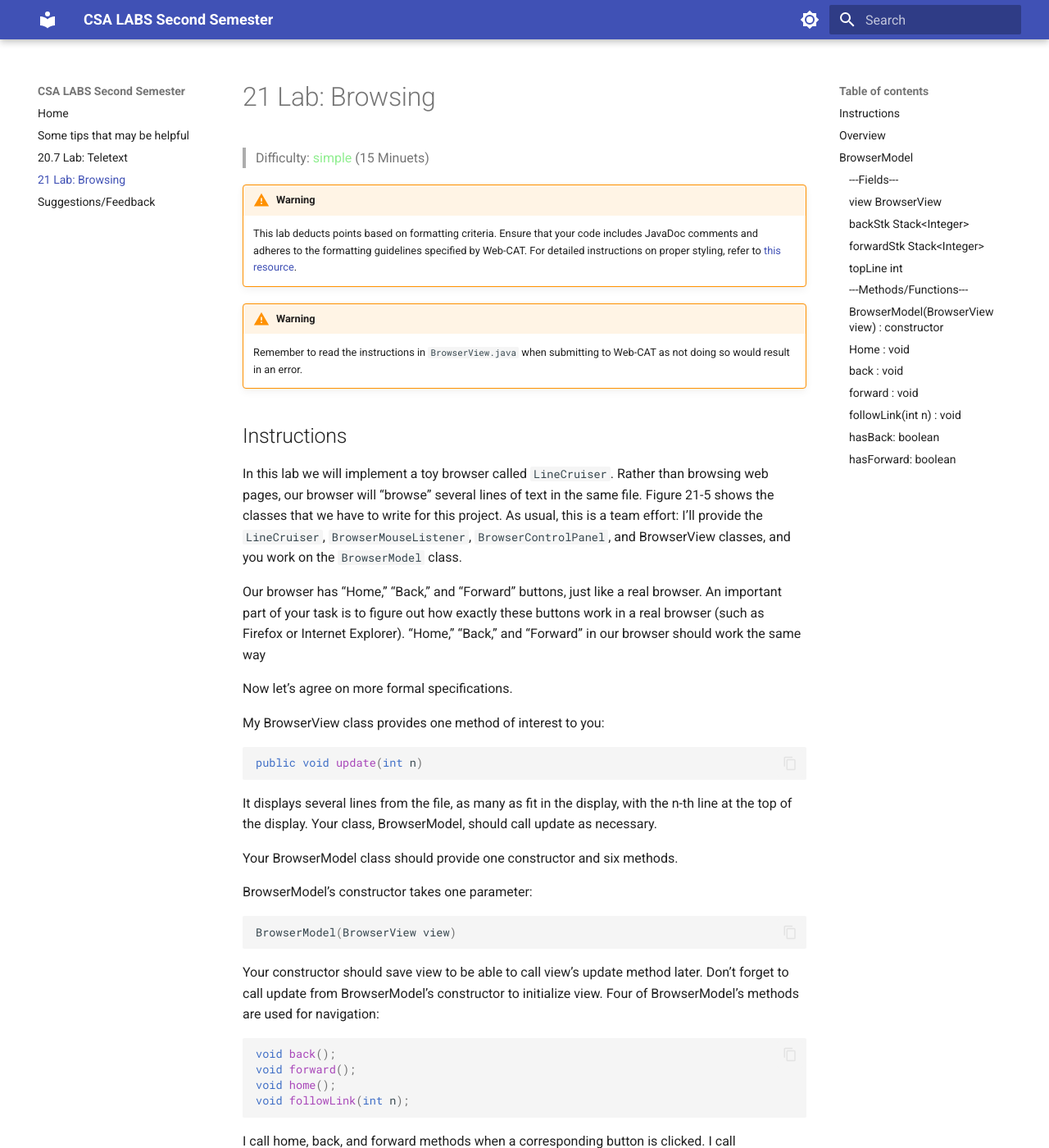
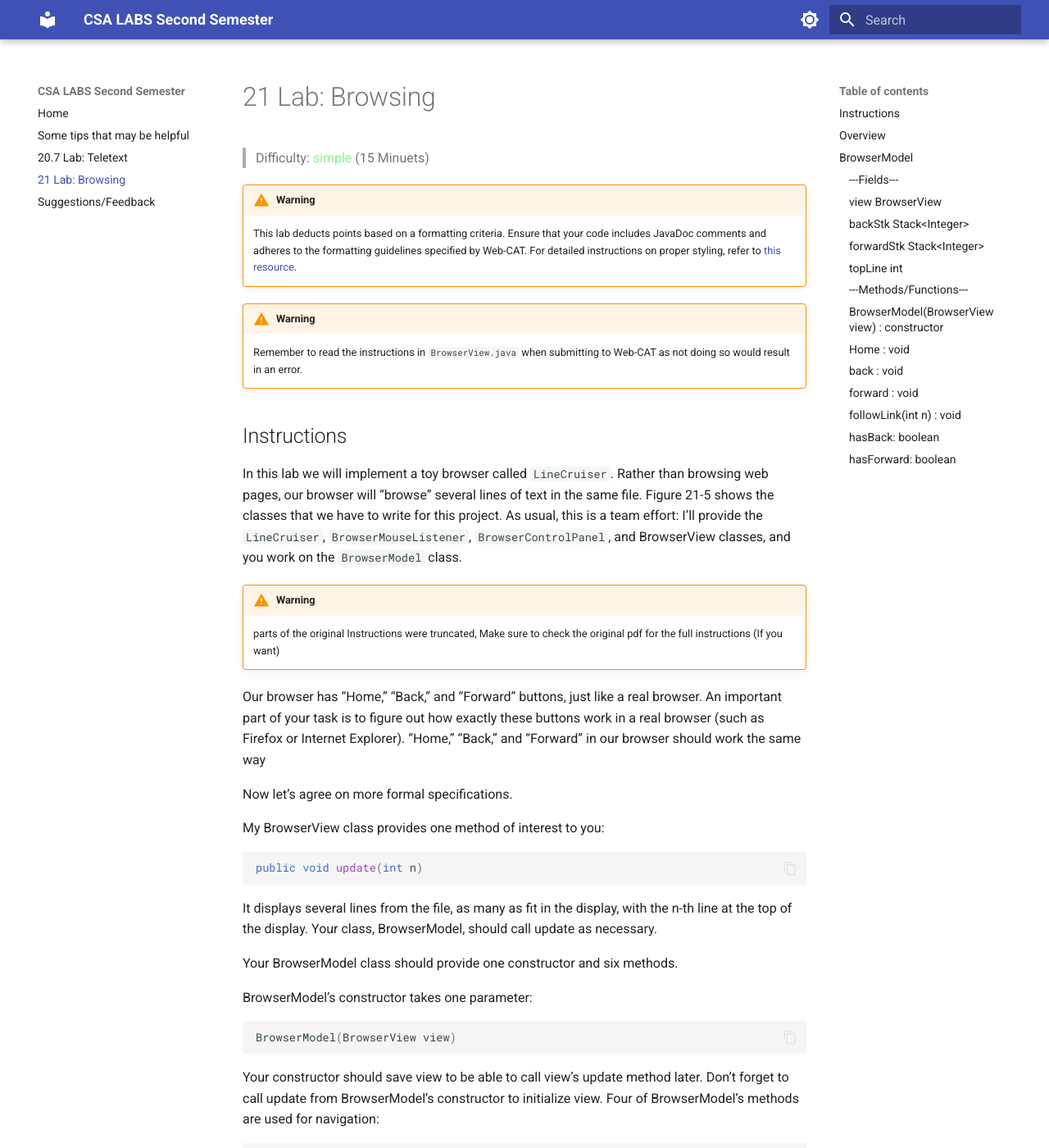
Before and after one commit to haotian2006/CSALABS, an MkDocs documentation site: the page built from docs/21 Browsing.md, in a window 1280 px wide and 1400 px high. Shown: the whole window at 82% size. Built offline with MkDocs 1.6.1 and Material for MkDocs 9.7.7, drawn with Linux system fonts in a browser that asks for light colours; some of the changed text lies outside the part shown.

Commit message:
Fix some grammar

````diff
--- a/docs/21 Browsing.md
+++ b/docs/21 Browsing.md
@@ -4,7 +4,7 @@
 
 
 !!!warning
-    This lab deducts points based on formatting criteria. Ensure that your code includes JavaDoc comments and adheres to the formatting guidelines specified by Web-CAT. For detailed instructions on proper styling, refer to [ this resource](https://haotian2006.github.io/CSALABS/1Tips/#web-cat-style-checker-if-enabled).
+    This lab deducts points based on a formatting criteria. Ensure that your code includes JavaDoc comments and adheres to the formatting guidelines specified by Web-CAT. For detailed instructions on proper styling, refer to [ this resource](https://haotian2006.github.io/CSALABS/1Tips/#web-cat-style-checker-if-enabled).
 !!!warning
     Remember to read the instructions in `BrowserView.java`  when submitting to Web-CAT as not doing so would result in an error.
 
@@ -15,6 +15,9 @@
 a team effort: I’ll provide the `LineCruiser`, `BrowserMouseListener`,
 `BrowserControlPanel`, and BrowserView classes, and you work on the
 `BrowserModel` class.
+
+!!!warning
+    parts of the original Instructions were truncated, Make sure to check the original pdf for the full instructions (If you want)
 
 Our browser has “Home,” “Back,” and “Forward” buttons, just like a real browser.
 An important part of your task is to figure out how exactly these buttons work in a
@@ -61,7 +64,8 @@
 boolean hasForward();
 ```
 
-The return true means enable; false, disable.
+The return `true` means enable; `false`, disable.
+
 You’ll find the LineCruiser files in `JM\Ch21\Browser`. The `lines.html data` file
 for testing our browser is in the same folder. Use `java.util.Stack<Integer>`
 for the stacks. Write the BrowserModel class and test the program thoroughly.
@@ -116,9 +120,9 @@
 
 ![Alt text](https://github.com/haotian2006/CSALABS/blob/main/Images/Browsing/link.png?raw=true)
 
-`n` will be the blue line that is clicked and you will make it go to n-th line.
+`n` will be the blue line that is clicked and you will make `view` display the n-th line.
 !!!info
-    remember to store the current line in backStk
+    remember to store the current line in `backStk` and update `view`
 
 ### hasBack: `boolean`
 if there is values in `backStk`
````
